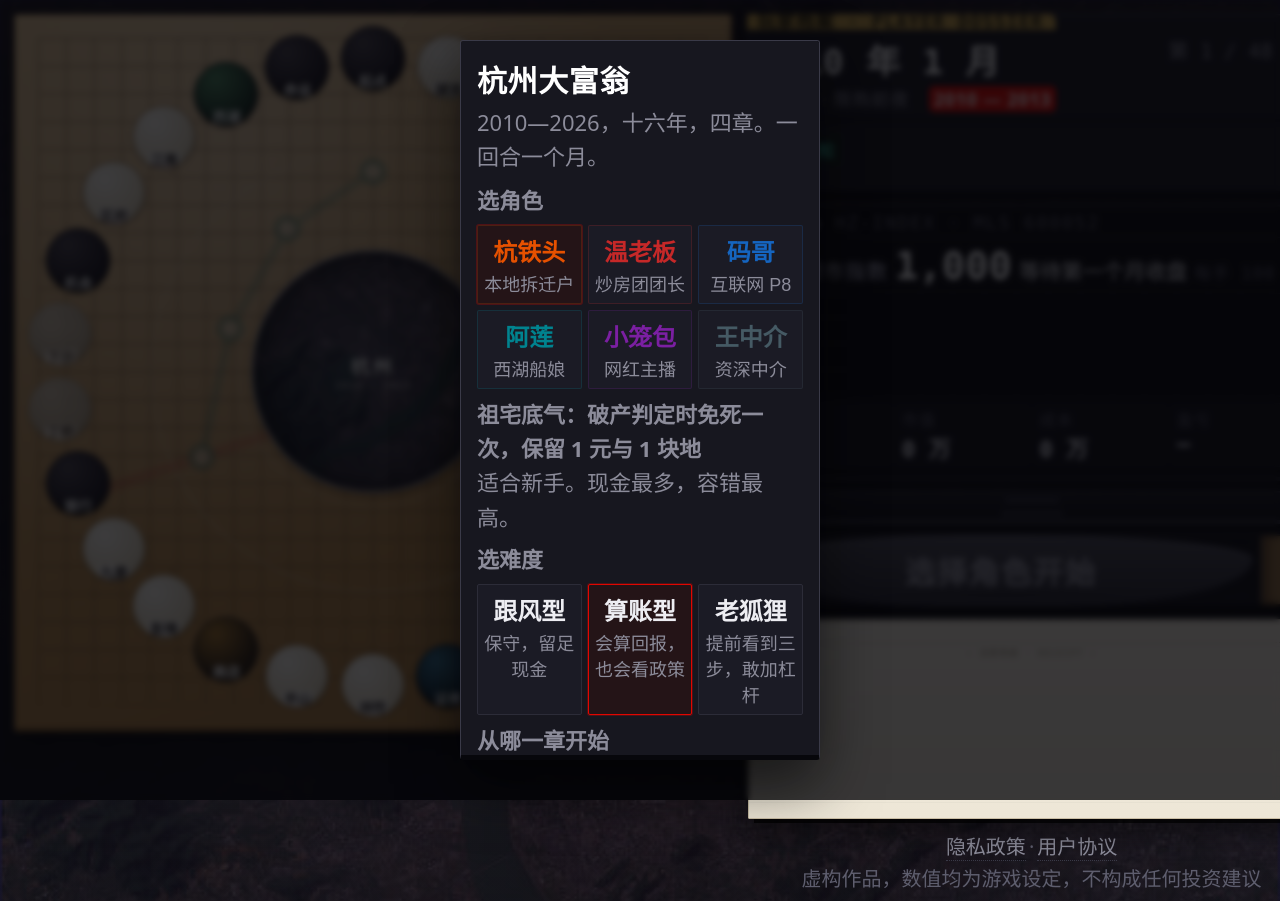
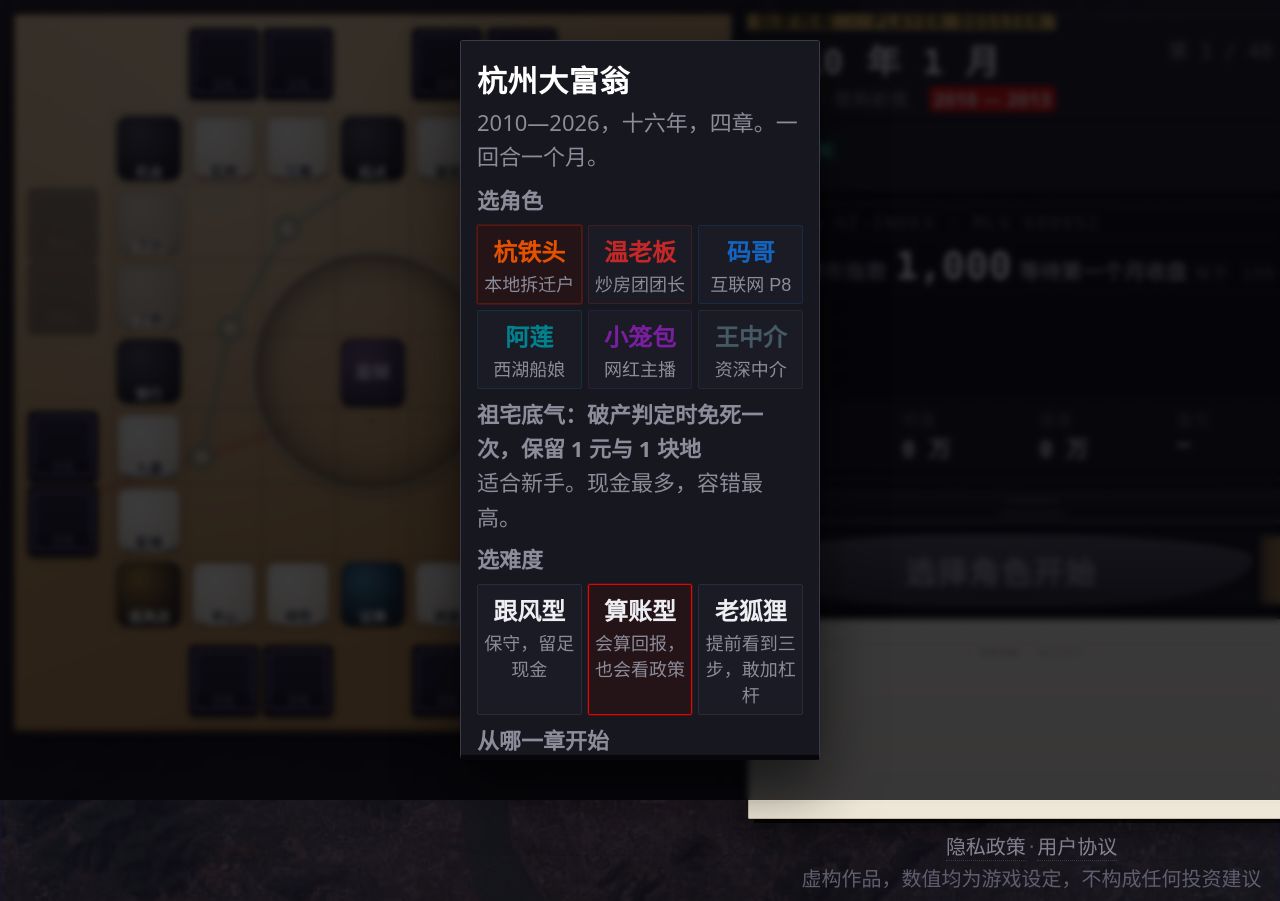
Before and after one commit to Doublove/hangzhou-tycoon-dsh, a website: page index.html in a window 1280 px wide. Shown: the top 901 px of the page. Drawn offline with Linux system fonts and the light colour scheme.

Commit message:
feat(board): 7x7 方环 24 格 + 中心监狱 + 外圈房产位
- 棋盘从圆形 26 格改为 7x7 方环 24 格，0 号格（起点）在顶边中点顺时针编号
- 监狱移出环线、置于棋盘中心，只能被卡牌送入；sendToJail 不再改 p.pos
- 每块地在外圈有常驻房产位：黑框 + 紫框，Lv1-5 立面画在框内
- 格位表：chance x2 / fate x1 / stock / shop / bank / scenic；功能格 9 -> 7
- 棋子尺寸改由方环步长推导；连片带改直线；棋格线改 7 等分
- 测试同步：26->24 格、监狱不在环上、idx1<->idx23 不相邻、落点重算
- 文档：需求 V2.0、CHANGELOG v2.0.0、README、impl-status

```diff
--- a/art.css
+++ b/art.css
@@ -134,12 +134,12 @@ body::before{
 }
 /* 棋格线 + 五个星位 */
 #boardOuter::before{
-  content:""; position:absolute; inset:3.2%; pointer-events:none; z-index:0; opacity:.62;
-  /* 24 等分：格数固定，不随棋盘尺寸漂移 */
+  content:""; position:absolute; inset:13.5%; pointer-events:none; z-index:0; opacity:.55;
+  /* 7 等分：与 7×7 方环一一对齐 */
   background-image:
-    linear-gradient(to right, rgba(74,50,24,.9) 0 1px, transparent 1px),
-    linear-gradient(to bottom, rgba(74,50,24,.9) 0 1px, transparent 1px);
-  background-size:4.1667% 4.1667%;
+    linear-gradient(to right, rgba(74,50,24,.85) 0 1px, transparent 1px),
+    linear-gradient(to bottom, rgba(74,50,24,.85) 0 1px, transparent 1px);
+  background-size:14.2857% 14.2857%;
 }
 #boardOuter::after{
   content:""; position:absolute; inset:0; pointer-events:none; z-index:0; opacity:.55;
@@ -153,12 +153,14 @@ body::before{
 #boardWrap{z-index:1}
 
 /* 地铁示意层 */
+#boardWrap .ring,.core{display:none}
 #boardWrap .metro{
   position:absolute; inset:0; pointer-events:none; z-index:0;
   opacity:.42; filter:saturate(.85) contrast(.95);
 }
 .metro-svg{display:block}
 /* 线网别钻到中央卫星圆里去，否则中间一团乱麻 */
+#boardWrap .ring,.core{display:none}
 #boardWrap .metro{
   -webkit-mask-image:radial-gradient(circle at 50% 50%, transparent 0 17%, #000 23%);
           mask-image:radial-gradient(circle at 50% 50%, transparent 0 17%, #000 23%);
@@ -178,7 +180,7 @@ body::before{
 
 /* 棋子 = 围棋子 */
 .cell{
-  overflow:hidden; border-radius:50%; width:var(--cell); height:var(--cell);
+  overflow:hidden; border-radius:16%; width:var(--cell); height:var(--cell);
   border:1.5px solid #7A5426;
   background:radial-gradient(circle at 35% 28%, #FFFDF6, #E7DEC8 62%, #C9BFA6);
   box-shadow:0 1px 2px rgba(0,0,0,.35), inset -1px -2px 3px rgba(0,0,0,.18);
@@ -466,3 +468,63 @@ body::before{
   .token.active{animation:none}
   .cell.chain{animation:none}
 }
+
+
+/* ============================================================
+   9) 方环棋盘：中央监狱 + 外圈房产位（V2.0）
+   ============================================================ */
+
+/* 中央监狱：不在行走环上，只能被卡牌送进来 */
+.jailbox{
+  position:absolute; left:50%; top:50%; transform:translate(-50%,-50%);
+  width:calc(var(--cell) * 1.02); height:calc(var(--cell) * 1.02);
+  border-radius:16%; z-index:3; cursor:pointer;
+  display:flex; align-items:center; justify-content:center;
+  background:radial-gradient(circle at 34% 26%, #6B4E7A, #3B2A44 62%, #20172A);
+  border:1.5px solid #241A2B; color:#EDE7F3;
+  font-size:calc(var(--cell) * .26); font-weight:700; letter-spacing:.06em;
+  box-shadow:0 3px 0 #120E18, inset -1px -2px 4px rgba(0,0,0,.55);
+}
+.jailbox em{
+  position:absolute; left:50%; bottom:calc(var(--cell) * -.34);
+  width:0; height:0; border-left:calc(var(--cell)*.06) solid transparent;
+  border-right:calc(var(--cell)*.06) solid transparent;
+  border-top:calc(var(--cell)*.09) solid #8A6E12; transform:translateX(-50%);
+}
+
+/* 房产位：黑框常驻，紫框里画房子 */
+.slot{
+  position:absolute; transform:translate(-50%,-50%);
+  width:var(--slot); height:var(--slot);
+  border:2px solid #0B0A10; border-radius:5px;
+  background:linear-gradient(180deg,#191722,#100E15);
+  box-shadow:0 2px 0 #050408, 0 4px 8px rgba(0,0,0,.35);
+  z-index:2; cursor:pointer;
+}
+.slotbox{
+  position:absolute; inset:3px; border:2px dashed #B07BE0; border-radius:3px;
+  background:rgba(176,123,224,.07);
+  display:flex; align-items:flex-end; justify-content:center; overflow:hidden;
+}
+.slot .sname{
+  position:absolute; left:0; right:0; bottom:1px; text-align:center;
+  font-size:calc(var(--slot) * .15); line-height:1.1; color:#9A8FB0;
+  background:rgba(10,8,14,.55); letter-spacing:.02em;
+}
+.slot .house{
+  position:absolute; inset:1px 1px calc(var(--slot) * .17) 1px;
+  display:flex; align-items:flex-end; justify-content:center;
+  filter:drop-shadow(0 2px 2px rgba(0,0,0,.5));
+}
+.slot .house svg{ width:82%; height:100%; }
+.slot.owned{ border-color:#2A2430; }
+.slot.owned .slotbox{
+  border-style:solid; border-color:#C89BF0;
+  box-shadow:inset 0 0 0 2px var(--owner,#999);
+  background:rgba(176,123,224,.13);
+}
+.slot.owned .sname{ color:#E6D8F5; }
+.slot.locked{ opacity:.42; }
+.slot.locked .slotbox{ border-color:#5E5E6E; background:rgba(255,255,255,.03); }
+.slot.broken .slotbox{ border-color:#E06B5E; background:rgba(224,107,94,.14); }
+.slot.broken .sname{ color:#F0B4AC; }
--- a/data.js
+++ b/data.js
@@ -186,18 +186,15 @@ const RINGS = [
 
 // 每环的格位排列：起点 1 + 地块 16 + 功能格 9（V1.1 新增监狱、风景区）
 // [PRD 3.7] 每环 26 格的格位排布：起点 1 + 地块 16 + 功能格 9
-/* [PRD 3.7] 26 格：起点 1 + 地块 16 + 功能格 9
-   功能格排布（V1.8）：
-     机会 3 / 21　命运 6 / 25　银行 18　监狱 9　风景区 24
-     证券 12（原税务格）　道具商店 15（原命运格）
-   变更：监狱与 9 号机会互换；删除 25 号证券格（改为命运）；
-        税务格替换为证券格；15 号命运改为道具商店。 */
+/* [PRD 3.7] 每环 24 格：起点 1 + 地块 16 + 功能格 7（V2.0 方环布局）
+   监狱不在行走环上，位于棋盘中心，只能被卡牌送进去 → 功能格因此少 1 格。
+   0 号格在顶边中点（起点），顺时针编号：
+     机会 3 / 21　命运 6　证券 12　道具店 15　银行 18　风景区 9 */
 const TRACK_PATTERN = [
   "start","p0","p1","chance","p2","p3","fate","p4","p5",
-  "jail","p6","p7","stock","p8","p9","shop","p10","p11",
-  "bank","p12","p13","chance","p14","p15","scenic","fate"
+  "scenic","p6","p7","stock","p8","p9","shop","p10","p11",
+  "bank","p12","p13","chance","p14","p15"
 ];
-
 // 各章的风景区格：机制相同，只换地名（西湖只在第一章的地理范围内成立）
 // [PRD 3.7.2] 各章风景区格的地名——机制相同，只换名字
 const SCENIC = [
--- a/game.js
+++ b/game.js
@@ -80,7 +80,7 @@ function buildRings(){
         const sc = SCENIC[ri] || SCENIC[0];
         return { t:"scenic", name:sc.short, fullName:sc.full, ring:ri, idx };
       }
-      const label = { chance:"机会", fate:"命运", bank:"银行", tax:"税务", stock:"证券", shop:"商店" }[token] || "功能格";
+      const label = { chance:"机会", fate:"命运", bank:"银行", tax:"税务", stock:"证券", shop:"道具店" }[token] || "功能格";
       return { t:token, name:label, ring:ri, idx };
     });
     return { cells, name:ring.name, years:ring.years };
@@ -712,66 +712,114 @@ function onCellClick(cell){
   showCell(cell);
 }
 
-// [PRD 3.1 / 9.5] 棋盘容器：年轮环与当前环
+/* ============================================================
+   棋盘几何：7×7 方环 = 24 格，监狱移到棋盘中心
+   ------------------------------------------------------------
+   索引 0 在顶边中点（起点），顺时针编号：
+     0..3   顶边右半        (3,0)(4,0)(5,0)(6,0)
+     4..9   右 边            (6,1)..(6,6)
+     10..15 底 边            (5,6)..(0,6)
+     16..21 左 边            (0,5)..(0,0)
+     22..23 顶边左半        (1,0)(2,0)
+   方环外侧留出 BAND 宽的带，用来放每块地的房产位（黑框常驻 + 紫框画房子）。
+   ============================================================ */
+const RING_N = 7;
+const RING_BAND = 0.135;
+const RING_SPAN = 1 - RING_BAND * 2;
+
+// 索引 → 网格坐标
+function ringPos(i){
+  const N = RING_N, L = N - 1;
+  if (i <= 3) return { c: 3 + i, r: 0 };
+  if (i <= 3 + L) return { c: N - 1, r: i - 3 };
+  if (i <= 3 + 2 * L) return { c: N - 1 - (i - 3 - L), r: N - 1 };
+  if (i <= 3 + 3 * L) return { c: 0, r: N - 1 - (i - 3 - 2 * L) };
+  return { c: i - (3 + 3 * L), r: 0 };
+}
+const RING_STEP = RING_SPAN / RING_N;
+
+// 格子中心（百分比）
+function cellPct(i){
+  const { c, r } = ringPos(i);
+  return { x: (RING_BAND + (c + 0.5) * RING_STEP) * 100,
+           y: (RING_BAND + (r + 0.5) * RING_STEP) * 100 };
+}
+// 房产位中心：贴着方环外侧，与所属地块同一行列对齐
+function slotPct(i){
+  const { c, r } = ringPos(i);
+  const cy = (RING_BAND + (r + 0.5) * RING_STEP) * 100;
+  const cx = (RING_BAND + (c + 0.5) * RING_STEP) * 100;
+  if (r === 0) return { x: cx, y: RING_BAND * 50 };
+  if (r === RING_N - 1) return { x: cx, y: (1 - RING_BAND * 0.5) * 100 };
+  if (c === 0) return { x: RING_BAND * 50, y: cy };
+  return { x: (1 - RING_BAND * 0.5) * 100, y: cy };
+}
+
+// [PRD 3.1 / 9.5] 棋盘容器：方格环 + 中心监狱 + 外圈房产位
 function renderBoard(){
   const wrap = $("#boardWrap");
-  wrap.querySelectorAll(".cell,.token,.oldring,.metro").forEach(n => n.remove());
+  wrap.querySelectorAll(".cell,.token,.oldring,.metro,.slot,.jailbox,.chainlink,.token").forEach(n => n.remove());
   const cells = curCells();
-  const n = cells.length, R = 44;
-
-  /* [PRD 9.1] 棋子尺寸跟着盘面走：固定 44px 在大屏上会缩成一堆小点。
-     26 颗棋子均匀落在半径 44% 的圆上，弧长间距约 0.106W，
-     棋子取 0.094W 时刚好「挨着但不压」，像真的围棋盘。 */
+
+  /* [PRD 9.1] 尺寸跟着盘面走 */
   const boardW = wrap.clientWidth || 420;
-  const cellPx = Math.max(34, Math.min(64, Math.round(boardW * 0.092)));
+  const stepPx = boardW * RING_STEP;
+  const cellPx = Math.round(stepPx * 0.86);
+  const slotPx = Math.round(Math.min(boardW * RING_BAND * 0.95, stepPx * 0.94));
   wrap.style.setProperty("--cell", cellPx + "px");
-  /* #boardTools 是 #boardWrap 的兄弟节点，不继承这里的变量，单独挂一份 */
-  if (wrap.parentElement && wrap.parentElement.style)
+  wrap.style.setProperty("--slot", slotPx + "px");
+  if (wrap.parentElement && wrap.parentElement.style){
     wrap.parentElement.style.setProperty("--cell", cellPx + "px");
+    wrap.parentElement.style.setProperty("--slot", slotPx + "px");
+  }
   state.cellPx = cellPx;
-
-  /* [PRD 3.1 / 9.5] 棋盘底纹：本章结束年份的地铁线路示意（拓扑图，非地理图）
-     加中央城市核心的卫星底片，见 art.js */
+  state.slotPx = slotPx;
+
+  /* [PRD 3.1 / 9.5] 棋盘底纹：本章结束年份的地铁线路示意 */
   if (window.ART){
     const metro = document.createElement("div");
     metro.className = "metro";
     metro.innerHTML = ART.metro(ART.yearOf(state.chapter));
     wrap.appendChild(metro);
-    const core = wrap.querySelector(".core");
-    if (core){
-      core.style.cssText = ART.coreStyle();
-      const y = core.querySelector("span");
-      if (y) y.textContent = (RINGS[curCh().ring] || {}).years || "";
-    }
-  }
-
-  // 旧环示意
-  state.rings.forEach((r, i) => {
-    if (i >= state.chapter) return;
-    const d = document.createElement("div");
-    d.className = "oldring";
-    const scale = 62 - i * 12;
-    d.style.width = scale + "%"; d.style.height = scale + "%";
-    wrap.appendChild(d);
-  });
+  }
+
+  // 中央监狱：不在行走环上，只能被卡牌送进来
+  const jail = document.createElement("div");
+  jail.className = "jailbox";
+  jail.innerHTML = `<span>监狱</span><em></em>`;
+  jail.onclick = () => showCell({ t:"jail", name:"监狱" });
+  wrap.appendChild(jail);
 
   cells.forEach((cell, i) => {
-    const a = (-90 + i * 360 / n) * Math.PI / 180;
+    const pos = cellPct(i);
     const el = document.createElement("div");
     el.className = "cell " + (cell.t === "plot" ? "land" : "special");
     el.dataset.i = i;
-    el.style.left = (50 + R * Math.cos(a)) + "%";
-    el.style.top = (50 + R * Math.sin(a)) + "%";
+    el.style.left = pos.x + "%";
+    el.style.top = pos.y + "%";
     el.onclick = () => onCellClick(cell);
     el.innerHTML = cell.t === "plot"
       ? `<span class="nm">${cell.name}</span><span class="lv"></span><span class="bar"></span>`
       : `<span class="nm">${cell.name}</span>`;
     wrap.appendChild(el);
+
+    // 每块地在外圈有一个常驻房产位
+    if (cell.t === "plot"){
+      const sp = slotPct(i);
+      const slot = document.createElement("div");
+      slot.className = "slot";
+      slot.dataset.i = i;
+      slot.style.left = sp.x + "%";
+      slot.style.top = sp.y + "%";
+      slot.onclick = () => onCellClick(cell);
+      slot.innerHTML = `<div class="slotbox"><span class="sname"></span><span class="house"></span></div>`;
+      wrap.appendChild(slot);
+    }
   });
   renderCells();
 }
 
-// [PRD 9.5] 逐格渲染：地块砖、建筑分级、归属色
+// [PRD 9.5] 逐格渲染：地块砖、归属色、连片标记
 function renderCells(){
   const cells = curCells();
   cells.forEach(cell => {
@@ -779,7 +827,7 @@ function renderCells(){
     if (!el) return;
     el.classList.toggle("blocked", !!cell.block);
     if (cell.t !== "plot" && cell.t !== "start"){
-      el.classList.add(cell.t);          // jail / scenic / shop / stock / bank / chance / fate
+      el.classList.add(cell.t);
       return;
     }
     if (cell.t !== "plot") return;
@@ -788,7 +836,6 @@ function renderCells(){
     const chained = !!cell.owner && adjacentBonus(cell) > 1;
     el.classList.toggle("chain", chained);
     el.dataset.chain = chained ? "×2" : "";
-    el.style.background = chained ? cell.owner.color + "1F" : "";
     el.querySelector(".lv").textContent = cell.lv ? "●".repeat(cell.lv) : "";
     const bar = el.querySelector(".bar");
     if (cell.owner){
@@ -802,97 +849,95 @@ function renderCells(){
     }
   });
   renderChains();
-  renderBuildings();
-}
-
-/* [PRD 3.4 / 6.4] 建筑画在内圈：棋子只留名字（保证可读），房子沿环内侧排一圈。
-   26 栋楼落在半径 rin 的圆上，弧长间距大于楼宽，不会叠。 */
-function renderBuildings(){
+  renderSlots();
+}
+
+/* [PRD 3.4 / 6.4] 房产位：黑框常驻显示地块状态，紫框里按等级画房子
+   空地 → 只有紫框；已购入 → 房子随等级长高；烂尾 → 红框；未挂牌 → 变暗 */
+function renderSlots(){
   const wrap = $("#boardWrap");
   if (!wrap) return;
-  wrap.querySelectorAll(".bldring").forEach(n => n.remove());
-  if (!window.ART) return;
-  const cells = curCells(), n = cells.length, R = 44;
-  const W = wrap.clientWidth || 400;
-  const cellPx = state.cellPx || Math.round(W * 0.092);
-  const Rp = R / 100 * W;
-  const bw = cellPx * 0.60, bh = cellPx * 0.82;
-  const rin = Rp - cellPx * 0.50;          // 棋子的内沿
-  const rb = rin - bh * 0.5;               // 楼的中心：让楼底边正好落在内沿上，不压名字
-
-  cells.forEach((c, i) => {
-    if (c.t !== "plot" || !c.owner || c.lv <= 0 || c.broken) return;
-    const a = (-90 + i * 360 / n) * Math.PI / 180;
-    const x = W / 2 + rb * Math.cos(a);
-    const y = W / 2 + rb * Math.sin(a);
-    const d = document.createElement("div");
-    d.className = "bldring";
-    d.style.left = x.toFixed(1) + "px";
-    d.style.top = y.toFixed(1) + "px";
-    d.style.width = bw.toFixed(1) + "px";
-    d.style.height = bh.toFixed(1) + "px";
-    d.innerHTML = ART.building(c.lv, c.owner.color || "#B08A5A");
-    wrap.appendChild(d);
-  });
-}
-
-/* 连片特效：沿环外侧画一条同色连接带，把相邻同主的两格串起来
-   （格子间距只有 3px，画在格间会完全被遮住，所以外扩到环外） */
-// [PRD 9.6] 连片特效：×2 标记与环内侧同色连接带
+  curCells().forEach(cell => {
+    if (cell.t !== "plot") return;
+    const slot = document.querySelector(`.slot[data-i="${cell.idx}"]`);
+    if (!slot) return;
+    const box = slot.querySelector(".slotbox");
+    const house = slot.querySelector(".house");
+    const name = slot.querySelector(".sname");
+    const owned = !!cell.owner;
+    slot.classList.toggle("owned", owned);
+    slot.classList.toggle("locked", !cell.unlocked);
+    slot.classList.toggle("broken", !!cell.broken);
+    if (owned) slot.style.setProperty("--owner", cell.owner.color);
+    else slot.style.removeProperty("--owner");
+    if (name) name.textContent = owned && cell.lv > 0 ? `Lv${cell.lv}` : (cell.unlocked ? "空地" : "待出让");
+    if (house){
+      house.innerHTML = (owned && cell.lv > 0 && !cell.broken && window.ART)
+        ? ART.building(cell.lv, cell.owner.color || "#B08A5A")
+        : "";
+    }
+    if (box) box.title = `${cell.name}${owned ? " · " + cell.owner.name : ""}`;
+  });
+}
+
+/* [PRD 9.6] 连片特效：相邻同主的两格之间画一条同色短带 */
 function renderChains(){
   const wrap = $("#boardWrap");
   if (!wrap) return;
   wrap.querySelectorAll(".chainlink").forEach(n => n.remove());
-  const cells = curCells(), n = cells.length, R = 43;
+  const cells = curCells(), n = cells.length;
   const W = wrap.clientWidth || 400;
-  const Rp = R / 100 * W;              // 环半径（像素）
-  const cellPx = state.cellPx || Math.round(W * 0.094);
-  const railR = Rp - cellPx * 0.62;    // 画在棋子内侧的空白区，不压棋子也不出界
   cells.forEach((c, i) => {
     if (c.t !== "plot" || !c.owner) return;
     if (i === n - 1) return;                       // 首尾不连（跨起点）
     const nb = cells[(i + 1) % n];
     if (nb.t !== "plot" || nb.owner !== c.owner) return;
-
-    const a1 = (-90 + i * 360 / n) * Math.PI / 180;
-    const a2 = (-90 + (i + 1) * 360 / n) * Math.PI / 180;
-    const x1 = W / 2 + railR * Math.cos(a1), y1 = W / 2 + railR * Math.sin(a1);
-    const x2 = W / 2 + railR * Math.cos(a2), y2 = W / 2 + railR * Math.sin(a2);
-    const dx = x2 - x1, dy = y2 - y1;
-    const len = Math.hypot(dx, dy);
+    const a = cellPct(i), b = cellPct(i + 1);
+    const x1 = a.x / 100 * W, y1 = a.y / 100 * W;
+    const x2 = b.x / 100 * W, y2 = b.y / 100 * W;
+    const dx = x2 - x1, dy = y2 - y1, len = Math.hypot(dx, dy);
     if (len < 6) return;
     const d = document.createElement("div");
     d.className = "chainlink";
-    d.style.cssText = `left:${x1}px;top:${y1}px;width:${len}px;transform:rotate(${Math.atan2(dy, dx) * 180 / Math.PI}deg);background:${c.owner.color}`;
+    d.style.cssText = `left:${x1}px;top:${y1}px;width:${len}px;` +
+      `transform:rotate(${Math.atan2(dy, dx) * 180 / Math.PI}deg);background:${c.owner.color}`;
     wrap.appendChild(d);
   });
 }
 
-// [PRD 9.4] 棋子：国际象棋造型，同格多人自动缩排
+// [PRD 9.4] 棋子：国际象棋造型；被关押的棋子画在中央监狱
 function renderTokens(){
   const wrap = $("#boardWrap");
   wrap.querySelectorAll(".token").forEach(n => n.remove());
-  const n = curCells().length, R = 43;
+  const cur = state.players[state.turnIdx];
+  const jailed = state.players.filter(p => !p.bankrupt && p.inJail);
   const by = {};
-  state.players.forEach(p => { if (!p.bankrupt) (by[p.pos] = by[p.pos] || []).push(p); });
-  const cur = state.players[state.turnIdx];
-  Object.keys(by).forEach(idx => {
-    const a = (-90 + idx * 360 / n) * Math.PI / 180;
-    const bx = 50 + R * Math.cos(a), byy = 50 + R * Math.sin(a);
-    const list = by[idx], cnt = list.length;
-    list.forEach((p, k) => {
+  state.players.forEach(p => {
+    if (p.bankrupt || p.inJail) return;
+    (by[p.pos] = by[p.pos] || []).push(p);
+  });
+
+  const place = (p, x, y, cnt, k) => {
     const t = document.createElement("div");
     t.className = "token" + (p === cur && !state.over ? " active" : "");
     t.style.color = p.color;
     t.textContent = PIECE[p.id] || "♟";
-      // 同格多人时缩小并横向排开，避免叠在一起看不清
     const size = cnt === 1 ? 27 : cnt === 2 ? 24 : 21;
     t.style.fontSize = size + "px";
     const dx = cnt > 1 ? (k - (cnt - 1) / 2) * (size * 0.78) : 0;
-      t.style.left = `calc(${bx}% + ${dx}px)`;
-      t.style.top = `calc(${byy}% + 11px)`;
+    t.style.left = `calc(${x}% + ${dx}px)`;
+    t.style.top = `${y}%`;
     wrap.appendChild(t);
-    });
+  };
+
+  Object.keys(by).forEach(idx => {
+    const pos = cellPct(+idx);
+    by[idx].forEach((p, k) => place(p, pos.x, pos.y + 3, by[idx].length, k));
+  });
+  // 监狱：最多 4 枚横排
+  jailed.forEach((p, k) => {
+    const dx = (k - (jailed.length - 1) / 2) * 20;
+    place(p, 50 + dx / (wrap.clientWidth || 400) * 100, 50, 1, 0);
   });
 }
 
@@ -1650,8 +1695,8 @@ function rollScenicStay(){
 
 // [PRD 3.7.1] 进监狱：跳过移动，偶数出狱，3 次保底
 function sendToJail(p, reason){
-  const j = curCells().findIndex(x => x.t === "jail");
-  if (j >= 0) p.pos = j;
+  /* 监狱在棋盘中心、不在行走环上：只置状态，棋子位置保持在原地，
+     释放后从原地继续走（V2.0 布局改动） */
   p.inJail = true; p.jailFail = 0; p.scenicTurns = 0;
   renderTokens(); renderHUD();
   log(`<b>${p.name}</b> ${reason || "被带走调查"}，需掷出偶数才能继续前进`, "bad");
--- a/index.html
+++ b/index.html
@@ -372,10 +372,10 @@
 <div id="tip"></div>
 
 <!-- [PRD 10.3] 配置文件：整局只在这里读一次，之后全部读内存 -->
-<link rel="stylesheet" href="art.css?v=1.10.0">
-<script src="art.js?v=1.10.0"></script>
-<script src="config.js?v=1.10.0"></script>
-<script src="data.js?v=1.10.0"></script>
-<script src="game.js?v=1.10.0"></script>
+<link rel="stylesheet" href="art.css?v=2.0.0">
+<script src="art.js?v=2.0.0"></script>
+<script src="config.js?v=2.0.0"></script>
+<script src="data.js?v=2.0.0"></script>
+<script src="game.js?v=2.0.0"></script>
 </body>
 </html>
--- a/package.json
+++ b/package.json
@@ -1,6 +1,6 @@
 {
   "name": "hangzhou-tycoon",
-  "version": "1.10.0",
+  "version": "2.0.0",
   "private": true,
   "description": "杭州大富翁 · 2010—2026 杭州楼市经营游戏（静态站点 + 自动化测试）",
   "type": "commonjs",
```
Also changed, not shown: docs/impl-status.md (+7 -7 lines), tests/board.test.js (+22 -18 lines), tests/cards.test.js (+1 -1 lines), tests/economy.test.js (+4 -4 lines), tests/env.js (+1 -1 lines), tests/items.test.js (+4 -4 lines), tests/turn.test.js (+13 -6 lines), CHANGELOG.md, README.md, 1 other file. Lines whose indentation alone changed are shown as unchanged.
